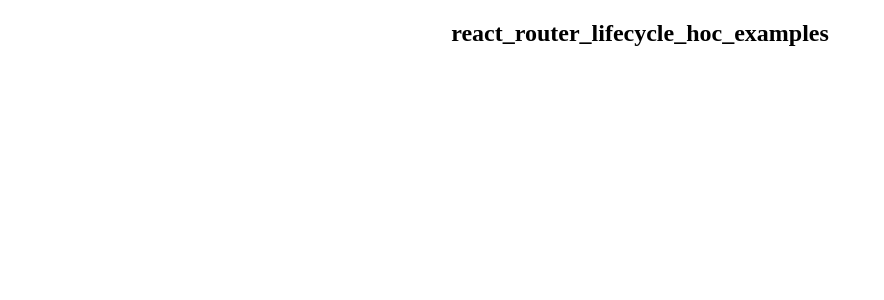
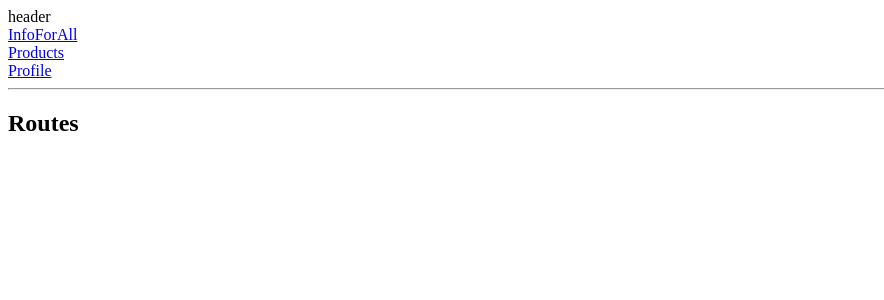
Before and after one commit to Melkam22/react_router_lifecycle_hoc_examples, a React (Create React App) app: page / in a window 1280 px wide. Shown: the top 300 px of the page, without its empty margins (0-884 px from the left). Built offline with nearby package versions, Linux system fonts and the light colour scheme.

Commit message:
router function to be investigated...

```diff
--- a/src/App.js
+++ b/src/App.js
@@ -1,11 +1,37 @@
-import './App.css';
+import React from 'react';
+import {BrowserRouter as Router, Routes, Route, Link} from "react-router-dom";
 
-function App() {
+import InfoForAll from './component/info_for_all';
+import Products from './component/products';
+import Profile from './component/profile';
+
+const App = () => {
+
   return (
-    <div className="App">
-      <h2>react_router_lifecycle_hoc_examples</h2>
-    </div>
+
+      <Router>
+      <div>
+      <header>
+       header <br/>
+           <Link to="/">InfoForAll</Link> <br/>
+           <Link to="/products">Products</Link> <br/>
+           <Link to="/profile">Profile</Link> <br/>
+           {/* <Link to={{
+             pathname: '/profile'
+           }}>Profile</Link> <br/> */}
+      <hr/>
+    </header>
+      <h2>Routes</h2>
+      <Routes>
+        <Route path="/" exact component={InfoForAll}/>
+        <Route path="/products" component={Products}/>
+        <Route path="/profile" component={Profile}/>
+        </Routes>
+
+        </div>
+    </Router>
   );
-}
+};
+
 
 export default App;
--- /dev/null
+++ b/src/component/info_for_all.js
@@ -0,0 +1,14 @@
+import React from 'react';
+//import { Link } from 'react-router-dom';
+
+const InfoForAll = () => {
+//console.log(props)
+  return (
+    <div>
+      Info
+     {/* <Link to="/">Bring me to /info_for_all ...</Link> */}
+    </div>
+  );
+};
+
+export default InfoForAll;
--- /dev/null
+++ b/src/component/products.js
@@ -0,0 +1,13 @@
+import React from 'react';
+//import { BrowserRouter as Router, Routes, Route } from 'react-router-dom';
+
+function Products() {
+
+  return (
+    <div>
+      Products
+    </div>
+  );
+};
+
+export default Products;
--- /dev/null
+++ b/src/component/profile.js
@@ -0,0 +1,13 @@
+import React from 'react';
+//import { Link } from 'react-router-dom';
+const Profile = () => {
+//    console.log(props)
+  return (
+    <div>
+      {/* <Link to="/profile">Bring me to /info_for_all ...</Link> */}
+      Profile
+    </div>
+  );
+};
+
+export default Profile;
--- a/src/index.js
+++ b/src/index.js
@@ -1,10 +1,12 @@
 import React from 'react';
 import ReactDOM from 'react-dom/client';
 import App from './App';
+//import { BrowserRouter } from 'react-router-dom';
 
 const root = ReactDOM.createRoot(document.getElementById('root'));
 root.render(
   <React.StrictMode>
-    <App />
+     <App />
+    {/* <BrowserRouter /> */}
   </React.StrictMode>
 );
```
